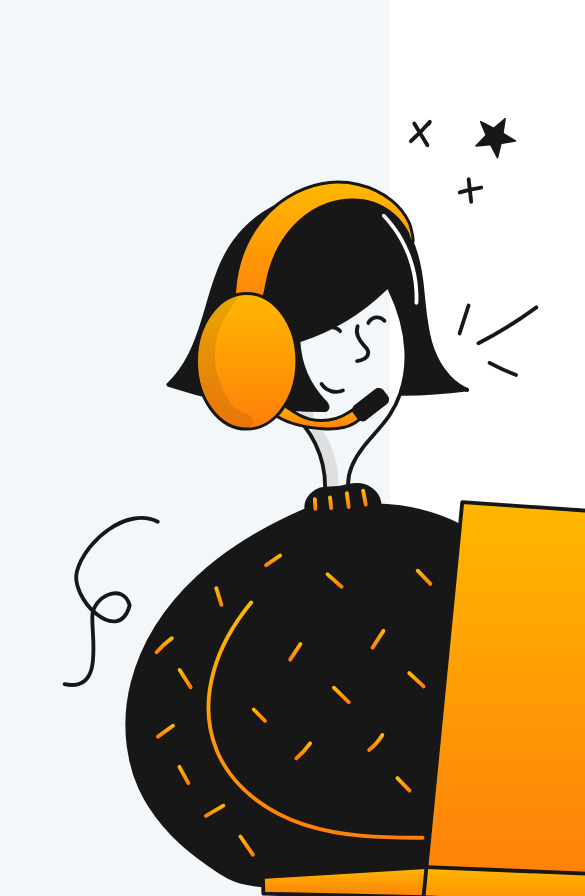
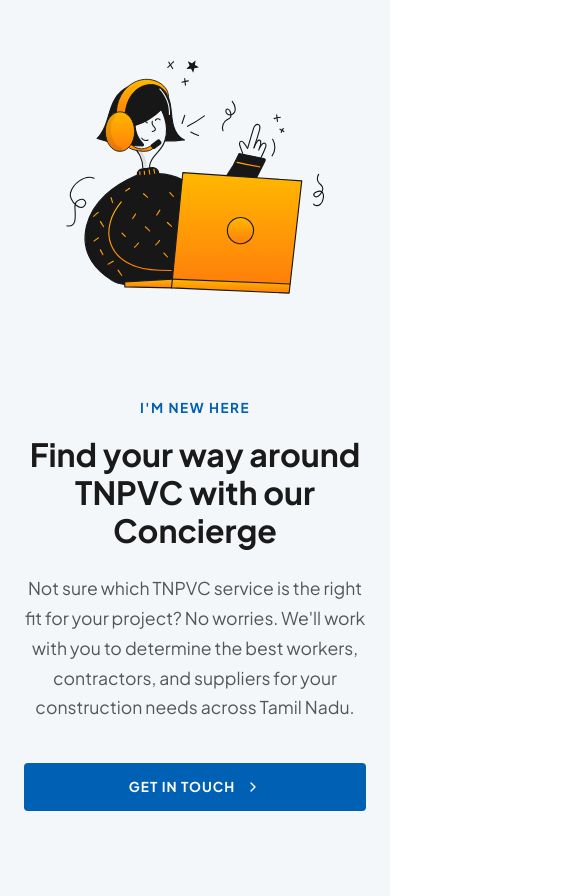
Before and after one commit to harishkarthik672-afk/tnpvc-official-website-11, a plain HTML site: page about.html in a window 390 px wide. Shown: the part 1881-2777 px from the top of the page, 585 px wide, since content can reach past the window. Drawn offline with nearby package versions, Linux system fonts and the light colour scheme.

Commit message:
UI Fix: Constrained oversized illustrations on mobile About page

```diff
--- a/style.css
+++ b/style.css
@@ -4246,6 +4246,14 @@ body {
         align-items: center;
     }
 
+    /* Fixed Oversized Illustrations */
+    .responsive-grid img {
+        max-width: 280px !important;
+        width: 100% !important;
+        height: auto !important;
+        margin: 0 auto 2rem !important;
+    }
+
     .region-item {
         padding: 1.2rem !important;
         flex-direction: column;
```
